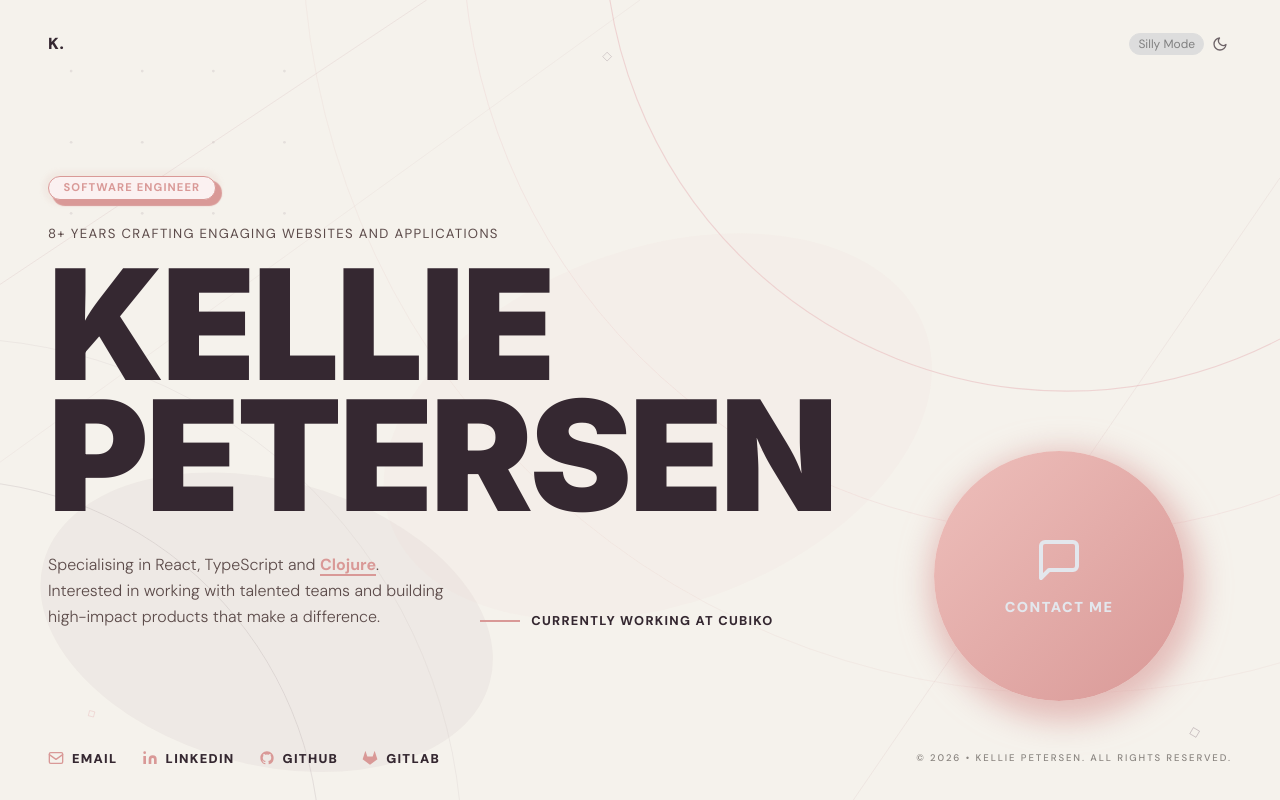
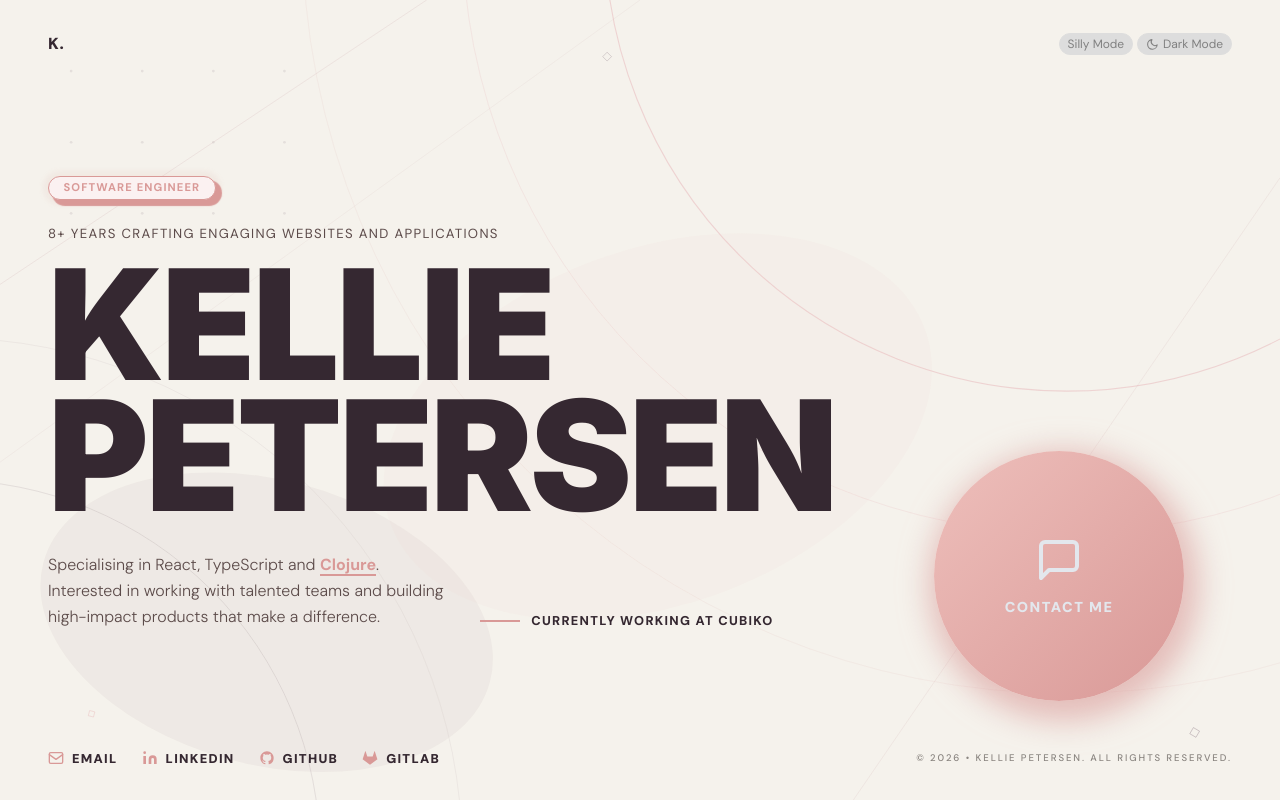
Before and after one commit to KelliePetersen/software-engineer-portfolio, a React (Vite) app: page / in a window 1280 px wide. Built offline with nearby package versions, Linux system fonts and the light colour scheme.

Commit message:
style theme toggle to match

```diff
--- a/src/components/Header.jsx
+++ b/src/components/Header.jsx
@@ -25,6 +25,7 @@ function Header({ theme, toggleTheme, sillyMode, onToggleSillyMode }) {
           aria-pressed={theme === 'dark'}
         >
           {theme === 'dark' ? <SunIcon /> : <MoonIcon />}
+          <span>{theme === 'dark' ? 'Light Mode' : 'Dark Mode'}</span>
         </button>
       </div>
     </header>
--- a/src/styles/header.css
+++ b/src/styles/header.css
@@ -17,23 +17,28 @@
 }
 
 .theme-toggle {
-  background: none;
-  border: none;
   cursor: pointer;
-  color: inherit;
-  padding: 0.25rem;
+  padding: 0.25rem 0.5rem;
   display: flex;
   align-items: center;
-  opacity: 0.7;
-  transition: opacity 0.2s;
+  background: var(--toggle-btn-bg);
+  color: gray;
+  border: 1px solid var(--toggle-btn-bg);
+  border-radius: 1rem;
 
   &:hover {
-    opacity: 1;
+    border: 1px solid gray;
   }
 
   & svg {
-    width: 1rem;
-    height: 1rem;
+    width: 0.8rem;
+    height: 0.8rem;
+  }
+
+  & span {
+    margin-left: 0.25rem;
+    font-size: 0.75rem;
+    line-height: 1;
   }
 }
 
@@ -48,7 +53,6 @@
 .silly-mode-btn {
   background: var(--toggle-btn-bg);
   color: gray;
-  border: none;
   border: 1px solid var(--toggle-btn-bg);
   border-radius: 1rem;
   cursor: pointer;
```
